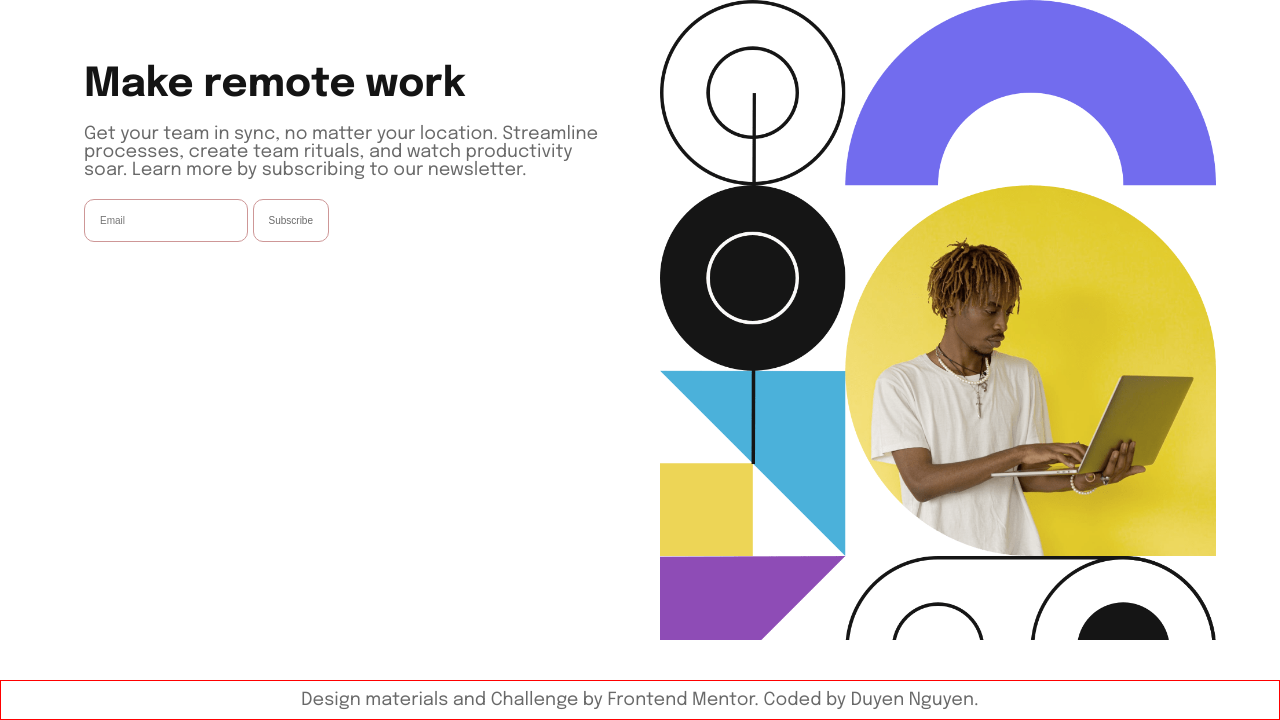
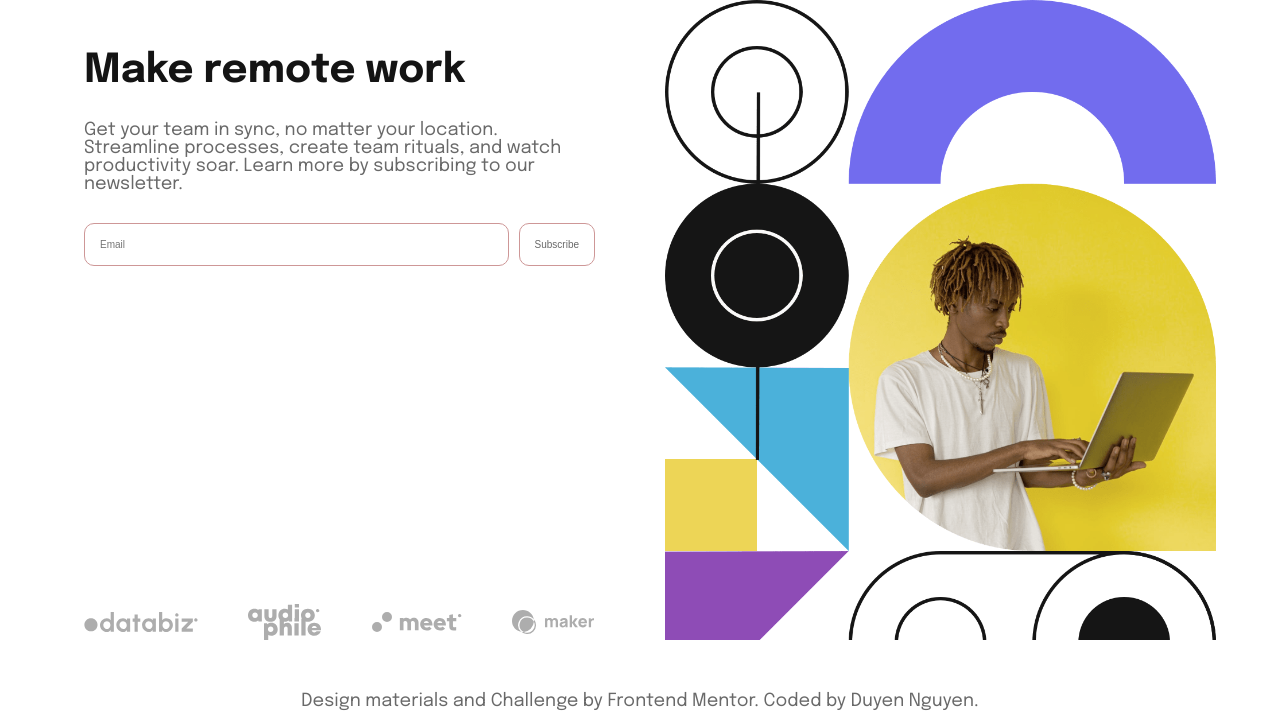
Before and after one commit to Duyen-codes/PHP-MAMP, a PHP site: page /snap_introPage/index.html in a window 1280 px wide. Shown: the part 80-800 px from the top of the page. Run offline with PHP 8.4, Linux system fonts and the light colour scheme.

Commit message:
style hero-content

```diff
--- a/phpDir/src/snap_introPage/index.html
+++ b/phpDir/src/snap_introPage/index.html
@@ -29,7 +29,7 @@
       </nav>
     </header>
     <main>
-      <section class="hero-content">
+      <div class="hero-content">
         <h2>Make remote work</h2>
         <p>
           Get your team in sync, no matter your location. Streamline processes,
@@ -40,8 +40,15 @@
           <input type="text" placeholder="Email" name="email" />
           <input type="submit" value="Subscribe" name="submit" />
         </form>
-      </section>
-      <section class="hero"></section>
+
+        <div class="clients">
+          <img src="./images/client-databiz.svg" alt="databiz" />
+          <img src="./images/client-audiophile.svg" alt="" />
+          <img src="./images/client-meet.svg" alt="meet" />
+          <img src="./images/client-maker.svg" alt="" />
+        </div>
+      </div>
+      <div class="hero-visual"></div>
     </main>
 
     <footer>
--- a/phpDir/src/snap_introPage/style.css
+++ b/phpDir/src/snap_introPage/style.css
@@ -145,27 +145,40 @@
   grid-template-columns: 1fr;
   grid-auto-rows: 1fr 1fr;
   height: 80vh;
-  gap: 5vh;
+  gap: 5rem;
   max-width: 1440px;
   margin-inline: auto;
 }
 
-main p {
-  margin-block: 2rem;
-}
-
-main .hero-content {
-  padding-inline: 2rem;
-  padding-block: 5vw;
-}
-
 /* Hero  */
-.hero {
+.hero-visual {
   background-image: url("./images/image-hero-mobile.png");
   background-repeat: no-repeat;
   background-size: cover;
   background-position: center top;
   order: -1;
+}
+
+.hero-content {
+  display: flex;
+  flex-direction: column;
+  align-content: space-between;
+  gap: 3rem;
+  padding-top: 5rem;
+  padding-inline: 2rem;
+}
+
+.hero-content form {
+  display: grid;
+  grid-template-columns: 1fr auto;
+  gap: 1rem;
+}
+
+.clients {
+  display: flex;
+  justify-content: space-between;
+  align-items: center;
+  margin-top: auto;
 }
 
 /* subscribe to newsletter form  */
@@ -188,7 +201,6 @@
   bottom: 0;
   text-align: center;
   padding: 1rem;
-  border: 1px solid red;
 }
 
 /* desktop  */
@@ -206,7 +218,7 @@
   }
 
   /* Hero  */
-  .hero {
+  .hero-visual {
     background-image: url("./images/image-hero-desktop.png");
     background-repeat: no-repeat;
     background-size: cover;
```
